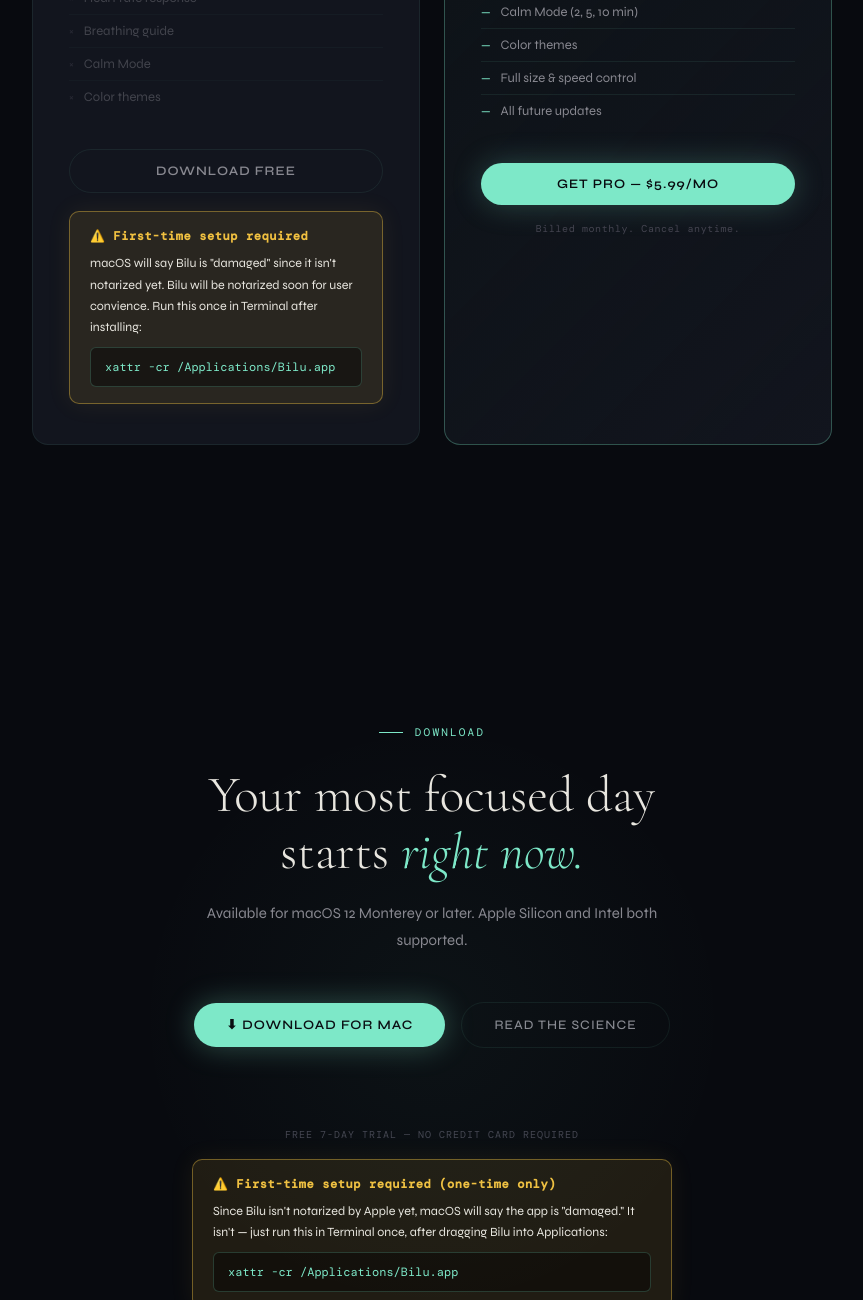
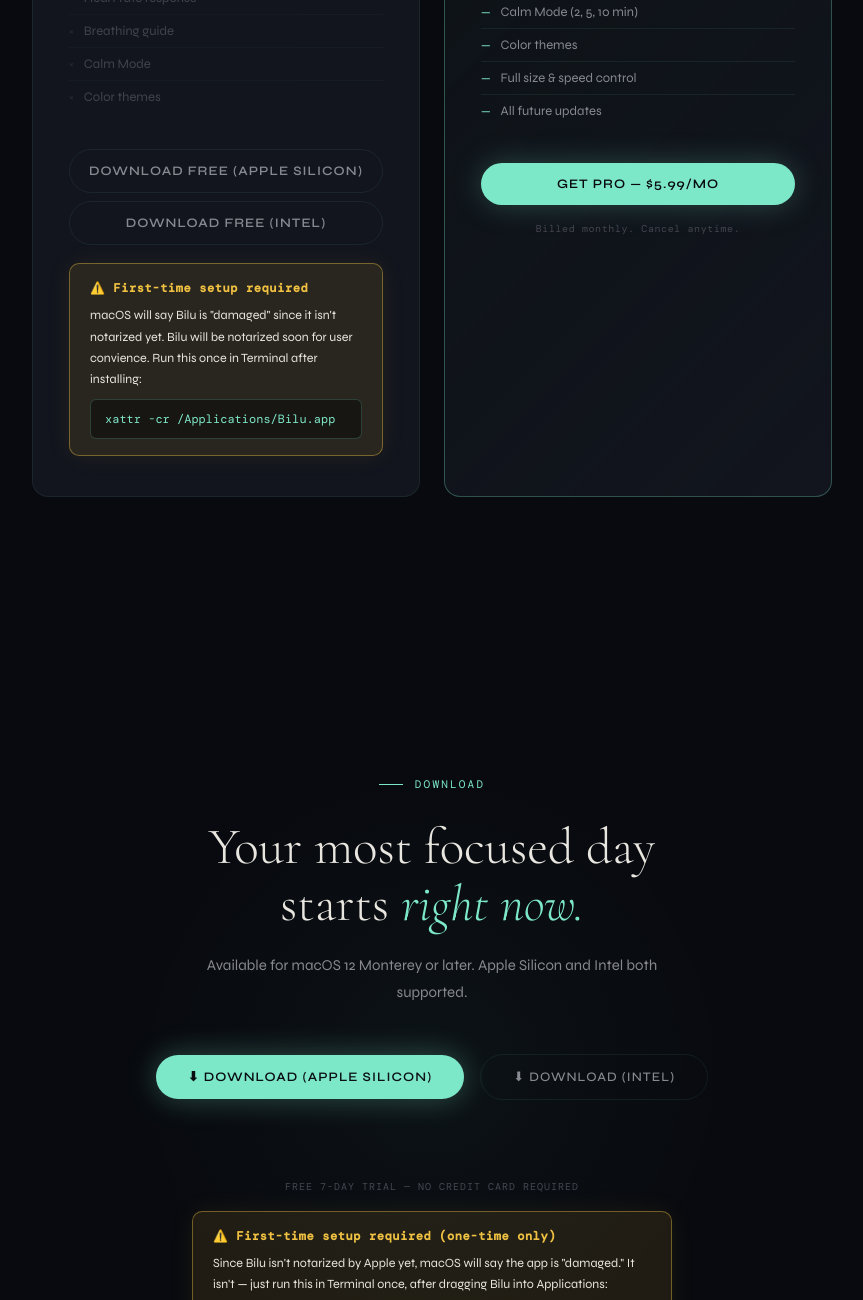
Before and after one commit to tats1/bilu-website, a website: page index.html in a window 1280 px wide. Shown: the part 9226-10526 px from the top of the page, without its empty margins (208-1071 px from the left). Drawn offline with nearby package versions, Linux system fonts and the light colour scheme; a web font is replaced by a local one.

Commit message:
added download link for intel

```diff
--- a/index.html
+++ b/index.html
@@ -596,7 +596,8 @@
         <li class="locked">Calm Mode</li>
         <li class="locked">Color themes</li>
       </ul>
-      <a href="https://github.com/tats1/bilu-app/releases/download/v1.1.0/Bilu-1.1.0-arm64.dmg" class="pricing-btn free">Download Free</a>
+      <a href="https://github.com/tats1/bilu-app/releases/download/v1.1.0/Bilu-1.1.0-arm64.dmg" class="pricing-btn free">Download Free (Apple Silicon)</a>
+      <a href="https://github.com/tats1/bilu-app/releases/download/v1.1.0/Bilu-1.1.0.dmg" class="pricing-btn free" style="margin-top:8px">Download Free (Intel)</a>
       <div class="install-warning">
         <div class="install-warning-title">⚠️ First-time setup required</div>
         <p>macOS will say Bilu is "damaged" since it isn't notarized yet. Bilu will be notarized soon for user convience. Run this once in Terminal after installing:</p>
@@ -684,8 +685,8 @@
   <h2 class="section-title reveal" style="max-width:700px;margin:0 auto 20px">Your most focused day<br>starts <em>right now.</em></h2>
   <p class="section-body reveal" style="max-width:480px;margin:0 auto 48px;text-align:center">Available for macOS 12 Monterey or later. Apple Silicon and Intel both supported.</p>
   <div class="hero-actions" style="justify-content:center;opacity:1;animation:none">
-    <a href="https://github.com/tats1/bilu-app/releases/download/v1.1.0/Bilu-1.1.0-arm64.dmg" class="btn-primary">⬇ Download for Mac</a>
-    <a href="science.html" class="btn-secondary">Read the Science</a>
+    <a href="https://github.com/tats1/bilu-app/releases/download/v1.1.0/Bilu-1.1.0-arm64.dmg" class="btn-primary">⬇ Download (Apple Silicon)</a>
+<a href="https://github.com/tats1/bilu-app/releases/download/v1.1.0/Bilu-1.1.0.dmg" class="btn-secondary">⬇ Download (Intel)</a>
   </div>
   <p style="font-family:'DM Mono',monospace;font-size:10px;color:var(--text-muted);letter-spacing:0.1em;margin-top:20px;text-transform:uppercase">Free 7-Day Trial — No Credit Card Required</p>
 
```
